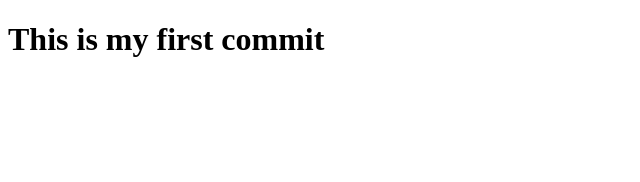
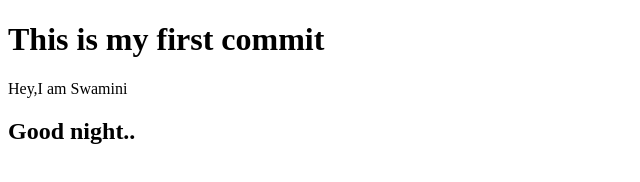
Before and after one commit to swamini2807/firstcommit, a plain HTML site: page index.html in a window 1280 px wide. Shown: the whole page, without its empty margins (0-640 px from the left). Drawn offline with Linux system fonts and the light colour scheme.

Commit message:
second commit

```diff
--- a/index.html
+++ b/index.html
@@ -7,5 +7,7 @@
 </head>
 <body>
     <h1>This is my first commit</h1>
+    <p>Hey,I am Swamini</p>
+    <h2>Good night..</h2>
 </body>
 </html>
```
